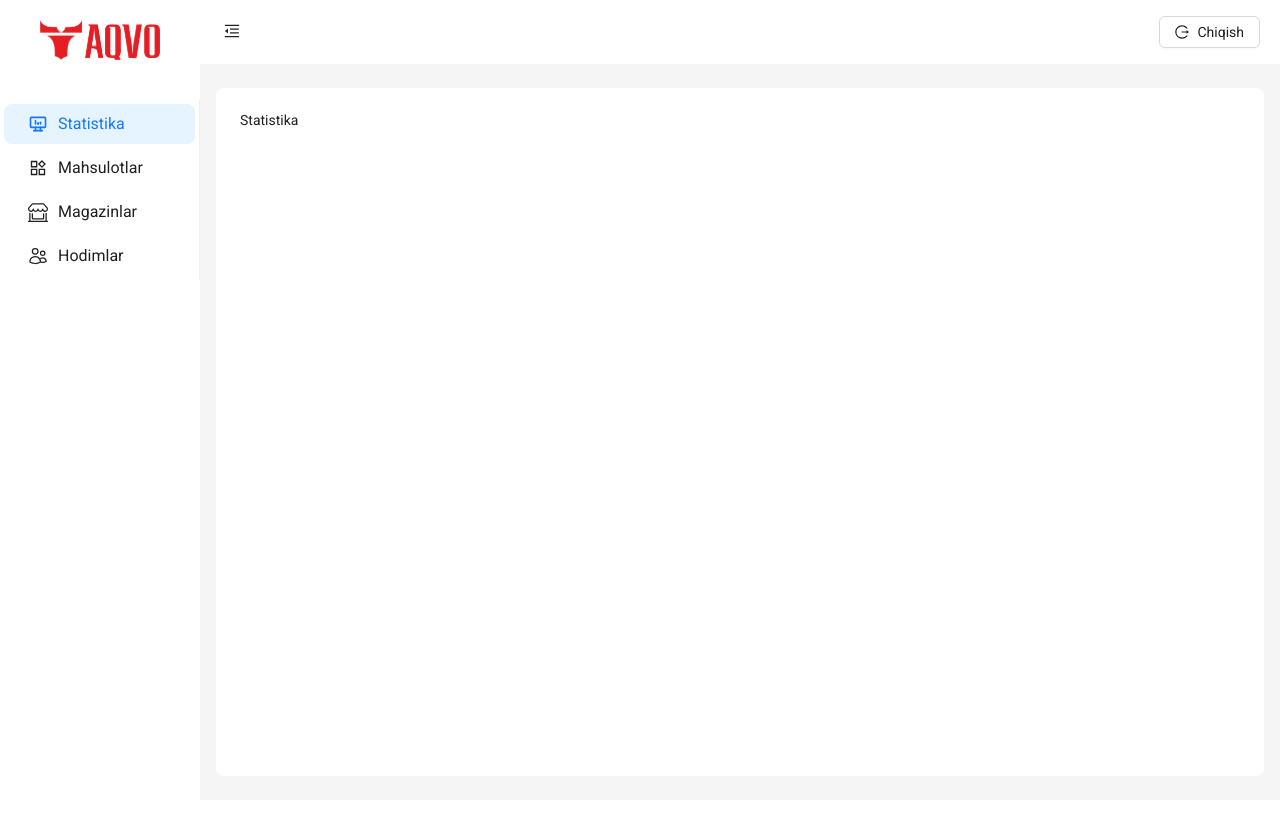
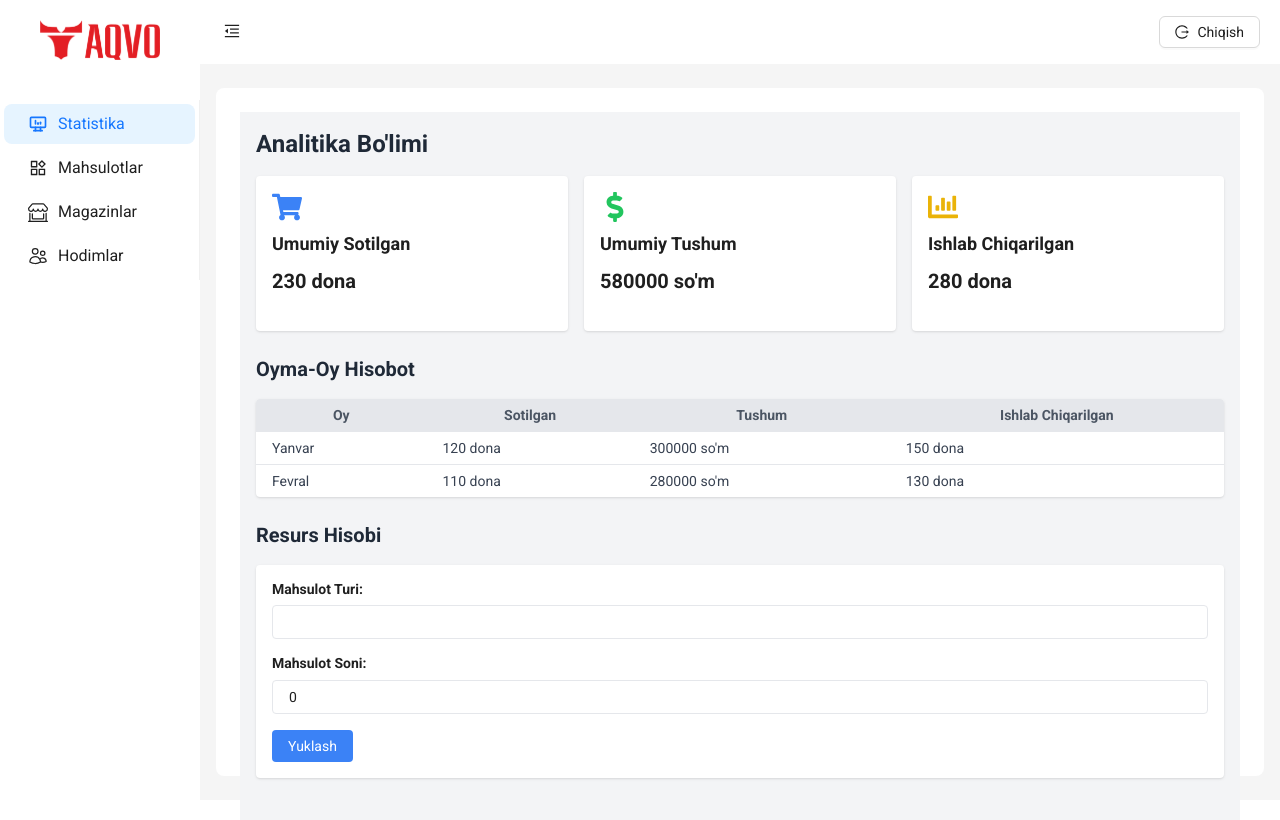
Before and after one commit to ShamsiddinWeb/Sovchilar-Admin, a React (Vite) app: page / in a window 1280 px wide. Shown: the top 820 px of the page. Built offline with nearby package versions, Linux system fonts and the light colour scheme.

Commit message:
analitika ui  qo'shildiu

```diff
--- a/package.json
+++ b/package.json
@@ -10,6 +10,7 @@
     "preview": "vite preview"
   },
   "dependencies": {
+    "@chakra-ui/react": "^3.2.2",
     "antd": "^5.22.2",
     "axios": "^1.7.8",
     "react": "^18.3.1",
--- a/src/pages/analiytics/Analytics.jsx
+++ b/src/pages/analiytics/Analytics.jsx
@@ -1,11 +1,183 @@
 
 import React, { useState } from "react";
+import { FaChartBar, FaDollarSign, FaShoppingCart } from "react-icons/fa";
 
 const Analytics = () => {
+  const data = [
+    {
+      oy: "Yanvar",
+      sotilgan: 120,
+      tushum: 300000,
+      ishlabChiqarilgan: 150,
+      resurslar: {
+        goosht: 50,
+        haropka: 10,
+        butulka: 60,
+        kirichka: 40,
+        periprava: 15,
+        yog: 20,
+        etiketka: 10,
+        termoPlonka: 5,
+      },
+    },
+    {
+      oy: "Fevral",
+      sotilgan: 110,
+      tushum: 280000,
+      ishlabChiqarilgan: 130,
+      resurslar: {
+        goosht: 45,
+        haropka: 9,
+        butulka: 55,
+        kirichka: 35,
+        periprava: 12,
+        yog: 18,
+        etiketka: 9,
+        termoPlonka: 4,
+      },
+    },
+    // Qo'shimcha oylik ma'lumotlar kiritilishi mumkin
+  ];
+
+  const [productType, setProductType] = useState("");
+  const [productCount, setProductCount] = useState(0);
+  const [usedResources, setUsedResources] = useState(null);
+
+  const umumiyHisobla = () => {
+    const umumiy = data.reduce(
+      (acc, item) => {
+        acc.sotilgan += item.sotilgan;
+        acc.tushum += item.tushum;
+        acc.ishlabChiqarilgan += item.ishlabChiqarilgan;
+        Object.keys(item.resurslar).forEach((key) => {
+          acc.resurslar[key] += item.resurslar[key];
+        });
+        return acc;
+      },
+      {
+        sotilgan: 0,
+        tushum: 0,
+        ishlabChiqarilgan: 0,
+        resurslar: {
+          goosht: 0,
+          haropka: 0,
+          butulka: 0,
+          kirichka: 0,
+          periprava: 0,
+          yog: 0,
+          etiketka: 0,
+          termoPlonka: 0,
+        },
+      }
+    );
+    return umumiy;
+  };
+
+  const calculateResources = () => {
+    if (productType && productCount > 0) {
+      const resourceUsage = {
+        goosht: productCount * 0.5,
+        haropka: productCount * 0.1,
+        butulka: productCount * 0.6,
+        kirichka: productCount * 0.4,
+        periprava: productCount * 0.15,
+        yog: productCount * 0.2,
+        etiketka: productCount * 0.1,
+        termoPlonka: productCount * 0.05,
+      };
+      setUsedResources(resourceUsage);
+    } else {
+      alert("Mahsulot turi va sonini kiriting!");
+    }
+  };
+
+  const umumiy = umumiyHisobla();
 
   return (
-    <div>
-      Statistika
+    <div className="p-4 bg-gray-100 min-h-screen">
+      <h1 className="text-2xl font-bold text-gray-800 mb-4">Analitika Bo'limi</h1>
+      <div className="grid grid-cols-1 md:grid-cols-2 lg:grid-cols-3 gap-4">
+        <div className="bg-white p-4 rounded shadow">
+          <FaShoppingCart className="text-blue-500 text-3xl mb-2" />
+          <h2 className="text-lg font-semibold">Umumiy Sotilgan</h2>
+          <p className="text-xl font-bold">{umumiy.sotilgan} dona</p>
+        </div>
+        <div className="bg-white p-4 rounded shadow">
+          <FaDollarSign className="text-green-500 text-3xl mb-2" />
+          <h2 className="text-lg font-semibold">Umumiy Tushum</h2>
+          <p className="text-xl font-bold">{umumiy.tushum} so'm</p>
+        </div>
+        <div className="bg-white p-4 rounded shadow">
+          <FaChartBar className="text-yellow-500 text-3xl mb-2" />
+          <h2 className="text-lg font-semibold">Ishlab Chiqarilgan</h2>
+          <p className="text-xl font-bold">{umumiy.ishlabChiqarilgan} dona</p>
+        </div>
+      </div>
+
+      <h2 className="text-xl font-bold text-gray-800 mt-6 mb-4">Oyma-Oy Hisobot</h2>
+      <div className="bg-white rounded shadow overflow-auto max-h-64">
+        <table className="table-auto w-full">
+          <thead>
+            <tr className="bg-gray-200 text-gray-600 sticky top-0">
+              <th className="px-4 py-2">Oy</th>
+              <th className="px-4 py-2">Sotilgan</th>
+              <th className="px-4 py-2">Tushum</th>
+              <th className="px-4 py-2">Ishlab Chiqarilgan</th>
+            </tr>
+          </thead>
+          <tbody>
+            {data.map((item, index) => (
+              <tr
+                key={index}
+                className="border-t text-gray-700 hover:bg-gray-100"
+              >
+                <td className="px-4 py-2">{item.oy}</td>
+                <td className="px-4 py-2">{item.sotilgan} dona</td>
+                <td className="px-4 py-2">{item.tushum} so'm</td>
+                <td className="px-4 py-2">{item.ishlabChiqarilgan} dona</td>
+              </tr>
+            ))}
+          </tbody>
+        </table>
+      </div>
+
+      <h2 className="text-xl font-bold text-gray-800 mt-6 mb-4">
+        Resurs Hisobi
+      </h2>
+      <div className="bg-white p-4 rounded shadow mb-4">
+        <label className="block mb-2 font-semibold">Mahsulot Turi:</label>
+        <input
+          type="text"
+          value={productType}
+          onChange={(e) => setProductType(e.target.value)}
+          className="border px-4 py-2 rounded w-full mb-4"
+        />
+        <label className="block mb-2 font-semibold">Mahsulot Soni:</label>
+        <input
+          type="number"
+          value={productCount}
+          onChange={(e) => setProductCount(Number(e.target.value))}
+          className="border px-4 py-2 rounded w-full mb-4"
+        />
+        <button
+          onClick={calculateResources}
+          className="bg-blue-500 text-white px-4 py-2 rounded"
+        >
+          Yuklash
+        </button>
+      </div>
+      {usedResources && (
+        <div className="bg-white p-4 rounded shadow">
+          <h3 className="text-lg font-bold mb-2">Resurslardan Foydalanish:</h3>
+          <ul>
+            {Object.entries(usedResources).map(([key, value]) => (
+              <li key={key} className="text-gray-700">
+                {key}: {value} dona
+              </li>
+            ))}
+          </ul>
+        </div>
+      )}
     </div>
   );
 };
```
Also changed, not shown: 1 other file (tests, documents, lock files or other folders).
